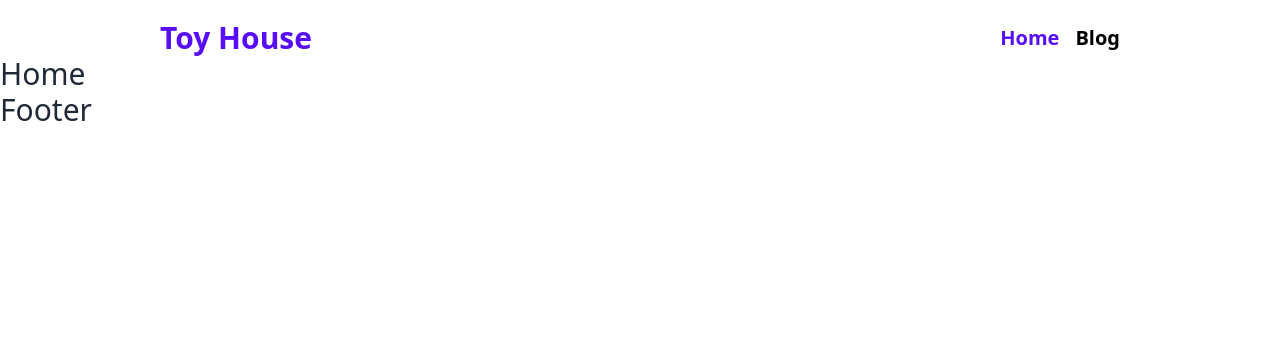
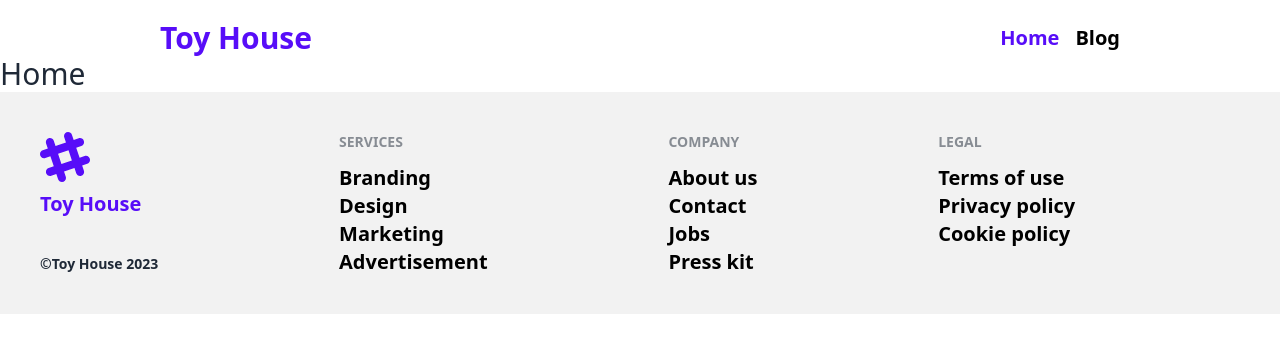
Before and after one commit to fahimshariar28/toy-house-clint, a React (Vite) app: page / in a window 1280 px wide. Shown: the top 352 px of the page. Built offline with nearby package versions, Linux system fonts and the light colour scheme.

Commit message:
Footer added

```diff
--- a/src/Pages/Shared/Footer.jsx
+++ b/src/Pages/Shared/Footer.jsx
@@ -1,8 +1,43 @@
 const Footer = () => {
   return (
-    <div>
-      <h1 className="text-3xl">Footer</h1>
-    </div>
+    <footer className="footer p-10 bg-base-200 text-base-content">
+      <div>
+        <svg
+          width="50"
+          height="50"
+          viewBox="0 0 24 24"
+          xmlns="http://www.w3.org/2000/svg"
+          fillRule="evenodd"
+          clipRule="evenodd"
+          className="fill-current text-primary"
+        >
+          <path d="M22.672 15.226l-2.432.811.841 2.515c.33 1.019-.209 2.127-1.23 2.456-1.15.325-2.148-.321-2.463-1.226l-.84-2.518-5.013 1.677.84 2.517c.391 1.203-.434 2.542-1.831 2.542-.88 0-1.601-.564-1.86-1.314l-.842-2.516-2.431.809c-1.135.328-2.145-.317-2.463-1.229-.329-1.018.211-2.127 1.231-2.456l2.432-.809-1.621-4.823-2.432.808c-1.355.384-2.558-.59-2.558-1.839 0-.817.509-1.582 1.327-1.846l2.433-.809-.842-2.515c-.33-1.02.211-2.129 1.232-2.458 1.02-.329 2.13.209 2.461 1.229l.842 2.515 5.011-1.677-.839-2.517c-.403-1.238.484-2.553 1.843-2.553.819 0 1.585.509 1.85 1.326l.841 2.517 2.431-.81c1.02-.33 2.131.211 2.461 1.229.332 1.018-.21 2.126-1.23 2.456l-2.433.809 1.622 4.823 2.433-.809c1.242-.401 2.557.484 2.557 1.838 0 .819-.51 1.583-1.328 1.847m-8.992-6.428l-5.01 1.675 1.619 4.828 5.011-1.674-1.62-4.829z"></path>
+        </svg>
+        <p className="text-xl text-primary font-bold">Toy House</p>
+        <br />
+        <p className="font-bold">©Toy House 2023</p>
+      </div>
+      <div>
+        <span className="footer-title">Services</span>
+        <a className="link link-hover">Branding</a>
+        <a className="link link-hover">Design</a>
+        <a className="link link-hover">Marketing</a>
+        <a className="link link-hover">Advertisement</a>
+      </div>
+      <div>
+        <span className="footer-title">Company</span>
+        <a className="link link-hover">About us</a>
+        <a className="link link-hover">Contact</a>
+        <a className="link link-hover">Jobs</a>
+        <a className="link link-hover">Press kit</a>
+      </div>
+      <div>
+        <span className="footer-title">Legal</span>
+        <a className="link link-hover">Terms of use</a>
+        <a className="link link-hover">Privacy policy</a>
+        <a className="link link-hover">Cookie policy</a>
+      </div>
+    </footer>
   );
 };
 
```
